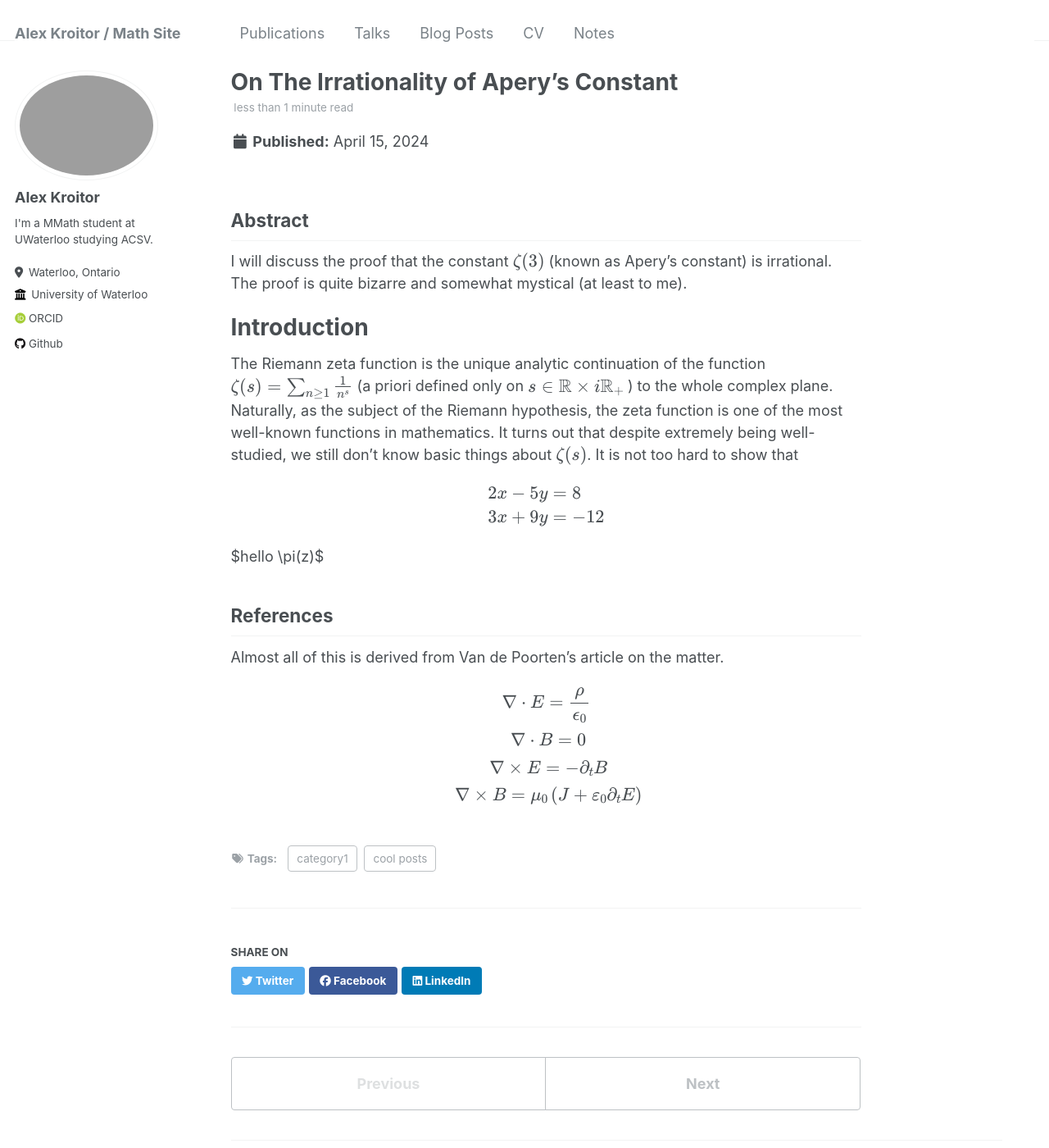
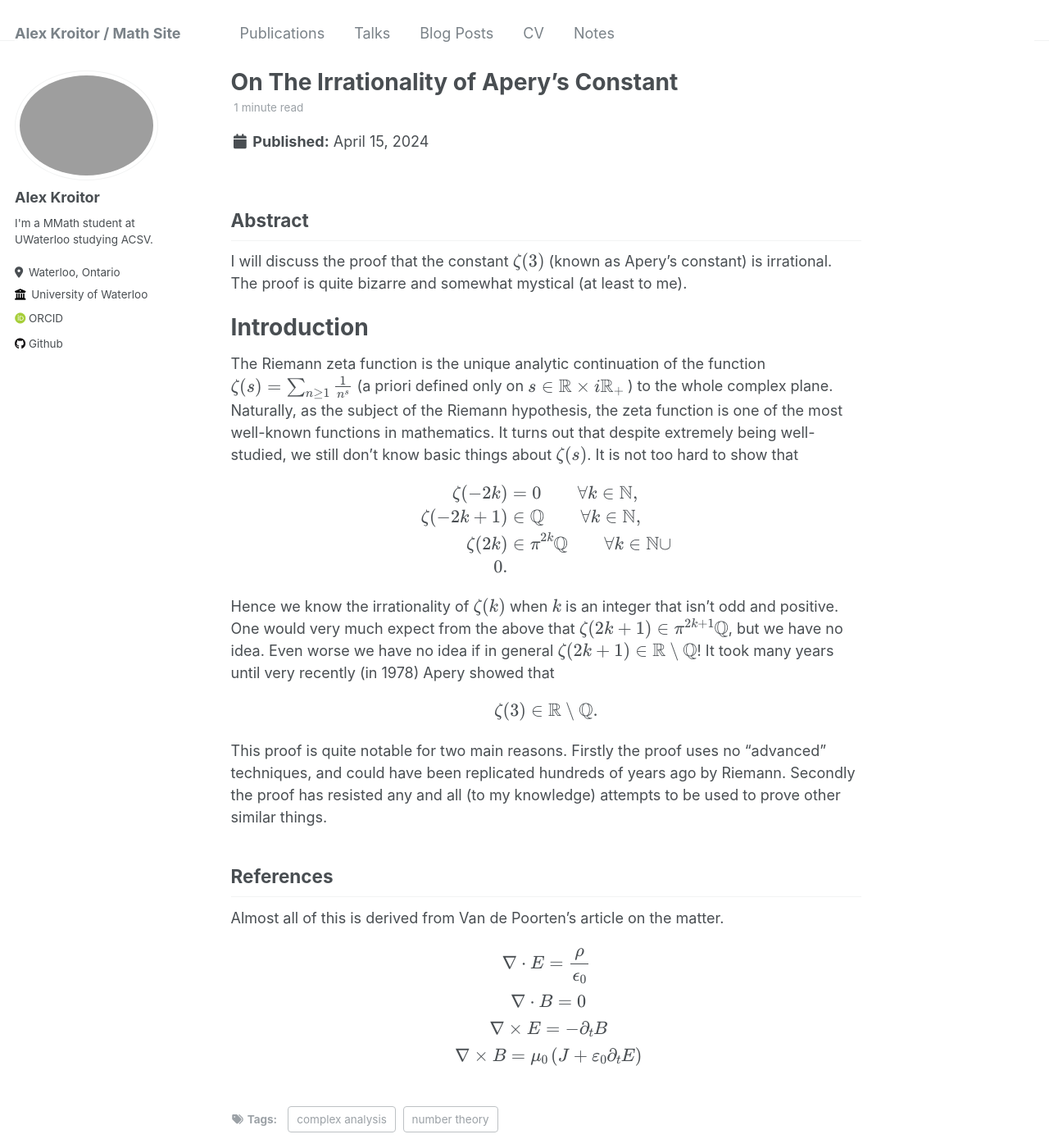
Before and after one commit to akroitor/akroitor.github.io, a Jekyll site: the page built from _posts/2024-04-15-blog-post.md, in a window 1280 px wide and 1400 px high. Shown: the whole window at 82% size. Built offline with Jekyll 4.4.1, drawn with Linux system fonts in a browser that asks for light colours; some web fonts are replaced.

Commit message:
Update 2024-04-15-blog-post.md

```diff
--- a/_posts/2024-04-15-blog-post.md
+++ b/_posts/2024-04-15-blog-post.md
@@ -3,8 +3,8 @@ title: "On The Irrationality of Apery's Constant"
 date: 2024-04-15
 permalink: /posts/2025/04/apery/
 tags:
-  - cool posts
-  - category1
+  - complex analysis
+  - number theory
 ---
 
 Abstract
@@ -17,12 +17,16 @@ The Riemann zeta function is the unique analytic continuation of the function \\
 
 $$
 \begin{align*}
-2x - 5y &=  8 \\
-3x + 9y &=  -12
+\zeta( -2k) &= 0 \qquad \forall k \in \mathbb{N},\\
+\zeta( -2k + 1 ) &\in \mathbb{Q} \qquad \forall k \in \mathbb{N},\\
+\zeta( 2k ) &\in \pi^{2k}\mathbb{Q} \qquad \forall k \in \mathbb{N} \cup \\{ 0 \\}.
 \end{align*}
 $$
 
-$hello \pi(z)$
+Hence we know the irrationality of \\(\zeta(k)\\) when \\( k \\) is an integer that isn't odd and positive. One would very much expect from the above that \\( \zeta(2k + 1) \in \pi^{2k+1} \mathbb{Q} \\), but we have no idea. Even worse we have no idea if in general \\( \zeta(2k+1) \in \mathbb{R} \setminus \mathbb{Q} \\)! It took many years until very recently (in 1978) Apery showed that \\[ \zeta(3) \in \mathbb{R} \setminus \mathbb{Q}. \\]
+
+This proof is quite notable for two main reasons. Firstly the proof uses no "advanced" techniques, and could have been replicated hundreds of years ago by Riemann. Secondly the proof has resisted any and all (to my knowledge) attempts to be used to prove other similar things.
+
 
 
 References
```
